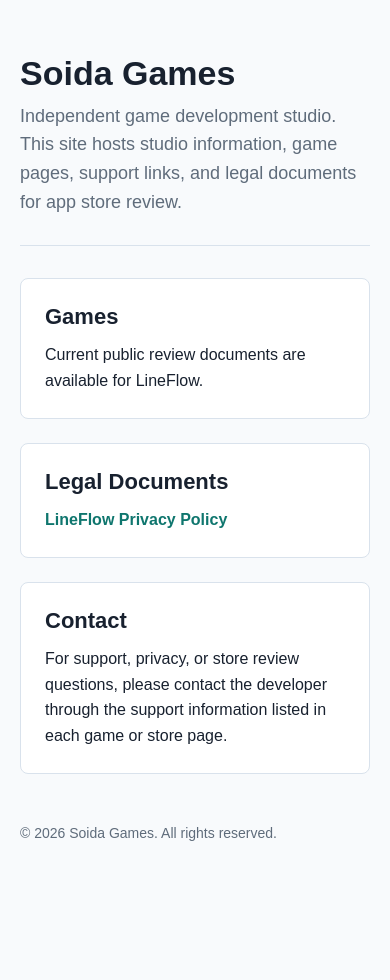
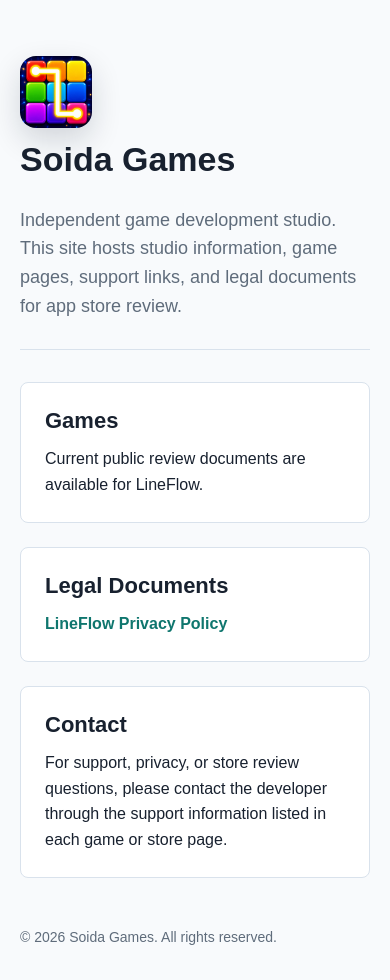
Before and after one commit to soidaken/soidagames, a plain HTML site: page index.html in a window 390 px wide. Before the commit the page ends 876 px from the top, so only its background shows below. Drawn offline with Linux system fonts and the light colour scheme.

Commit message:
Add LineFlow logo to homepage

```diff
--- a/index.html
+++ b/index.html
@@ -37,6 +37,21 @@
     header {
       padding: 56px 0 28px;
       border-bottom: 1px solid var(--line);
+    }
+
+    .brand {
+      display: flex;
+      align-items: center;
+      gap: 18px;
+      margin-bottom: 18px;
+    }
+
+    .brand-logo {
+      width: 84px;
+      height: 84px;
+      border-radius: 18px;
+      box-shadow: 0 12px 30px rgba(15, 23, 42, 0.16);
+      object-fit: cover;
     }
 
     h1 {
@@ -98,6 +113,20 @@
       list-style: none;
     }
 
+    @media (max-width: 560px) {
+      .brand {
+        align-items: flex-start;
+        flex-direction: column;
+        gap: 14px;
+      }
+
+      .brand-logo {
+        width: 72px;
+        height: 72px;
+        border-radius: 16px;
+      }
+    }
+
     footer {
       padding: 0 0 32px;
       color: var(--muted);
@@ -107,7 +136,10 @@
 </head>
 <body>
   <header>
-    <h1>Soida Games</h1>
+    <div class="brand">
+      <img class="brand-logo" src="assets/images/lineflow_logo.jpg" alt="LineFlow app icon">
+      <h1>Soida Games</h1>
+    </div>
     <p class="intro">Independent game development studio. This site hosts studio information, game pages, support links, and legal documents for app store review.</p>
   </header>
 
```
Also changed, not shown: assets/images/lineflow_logo.jpg (added).
